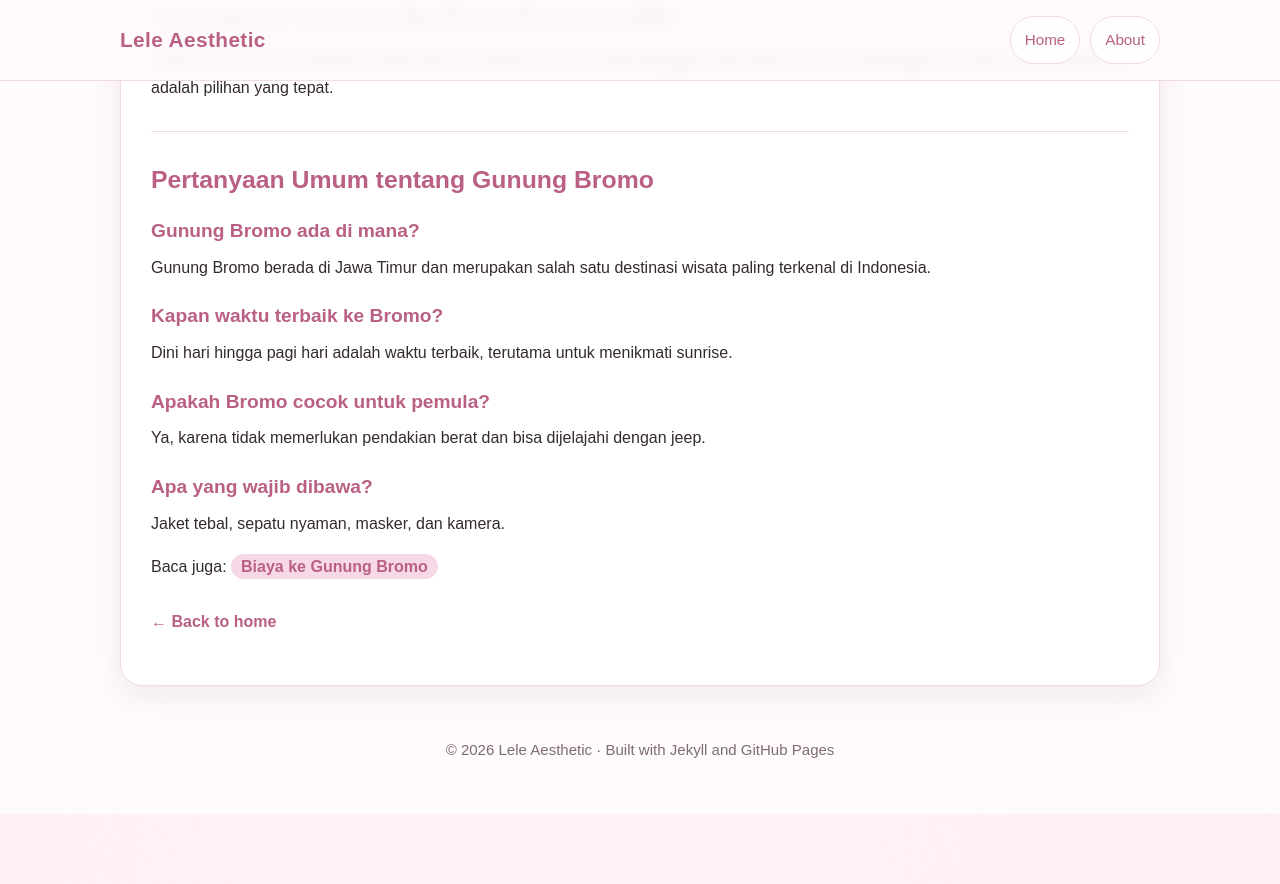
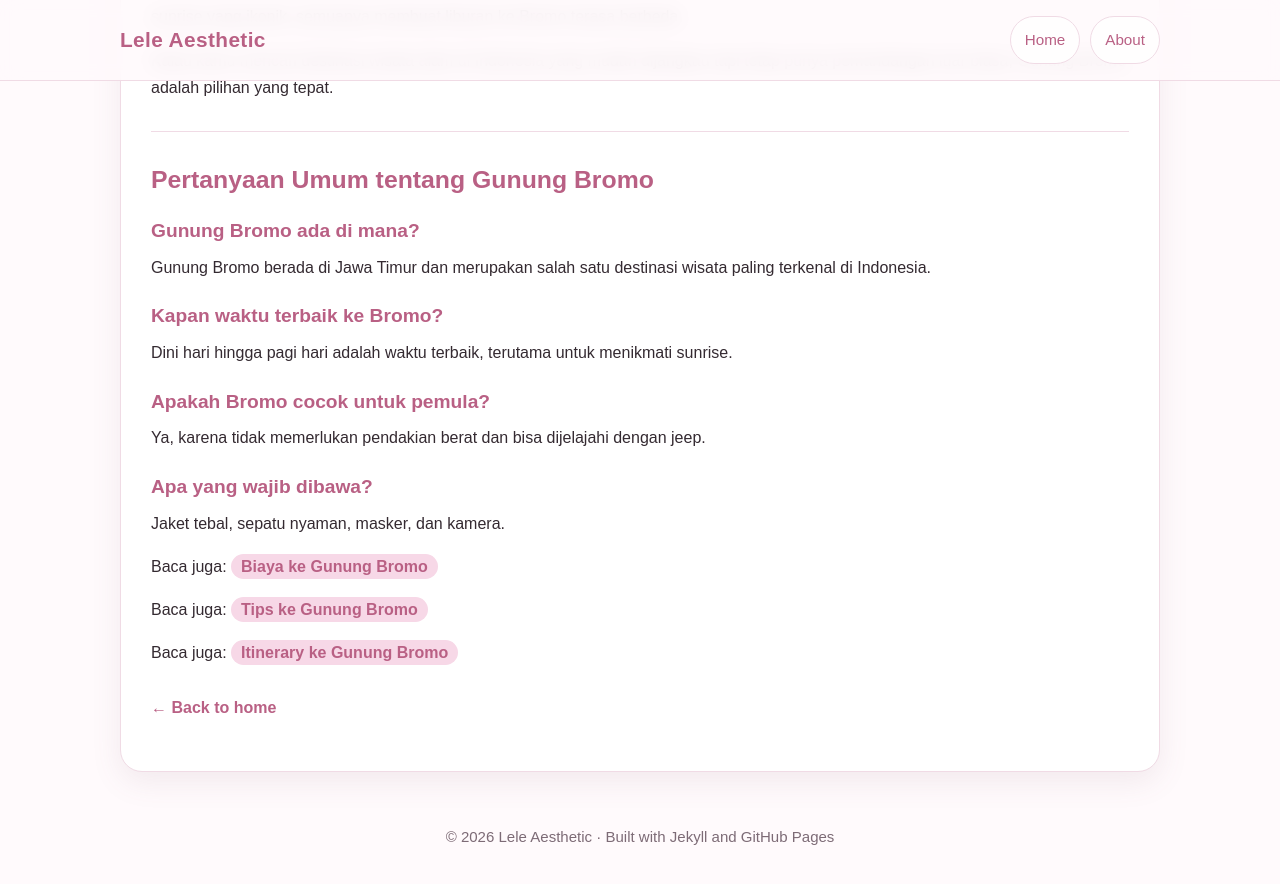
Before and after one commit to vwebe/lele, a Jekyll site: the page built from _posts/2026-03-19-liburan-ke-gunung-bromo.md, in a window 1280 px wide and 900 px high, scrolled down 3290 px. Shown: the top 884 px of the window. Built offline with Jekyll 4.4.1, drawn with Linux system fonts in a browser that asks for light colours; before the commit the page ends 4104 px from its top, so only the background shows below that.

Commit message:
Update 2026-03-19-liburan-ke-gunung-bromo.md

```diff
--- a/_posts/2026-03-19-liburan-ke-gunung-bromo.md
+++ b/_posts/2026-03-19-liburan-ke-gunung-bromo.md
@@ -120,7 +120,22 @@ Kalau kamu mencari destinasi wisata alam di Indonesia yang mudah dijangkau tapi
 <p>Jaket tebal, sepatu nyaman, masker, dan kamera.</p>
 
 <p>
-Baca juga: <a href="{{ '/2026/03/20/biaya-ke-gunung-bromo.html' | relative_url }}">
+Baca juga:
+<a href="{{ '/2026/03/20/biaya-ke-gunung-bromo.html' | relative_url }}">
 Biaya ke Gunung Bromo
 </a>
 </p>
+
+<p>
+Baca juga:
+<a href="{{ '/2026/03/20/tips-ke-gunung-bromo.html' | relative_url }}">
+Tips ke Gunung Bromo
+</a>
+</p>
+
+<p>
+Baca juga:
+<a href="{{ '/2026/03/20/2026-03-20-itinerary-ke-gunung-bromo.html' | relative_url }}">
+Itinerary ke Gunung Bromo
+</a>
+</p>
```
